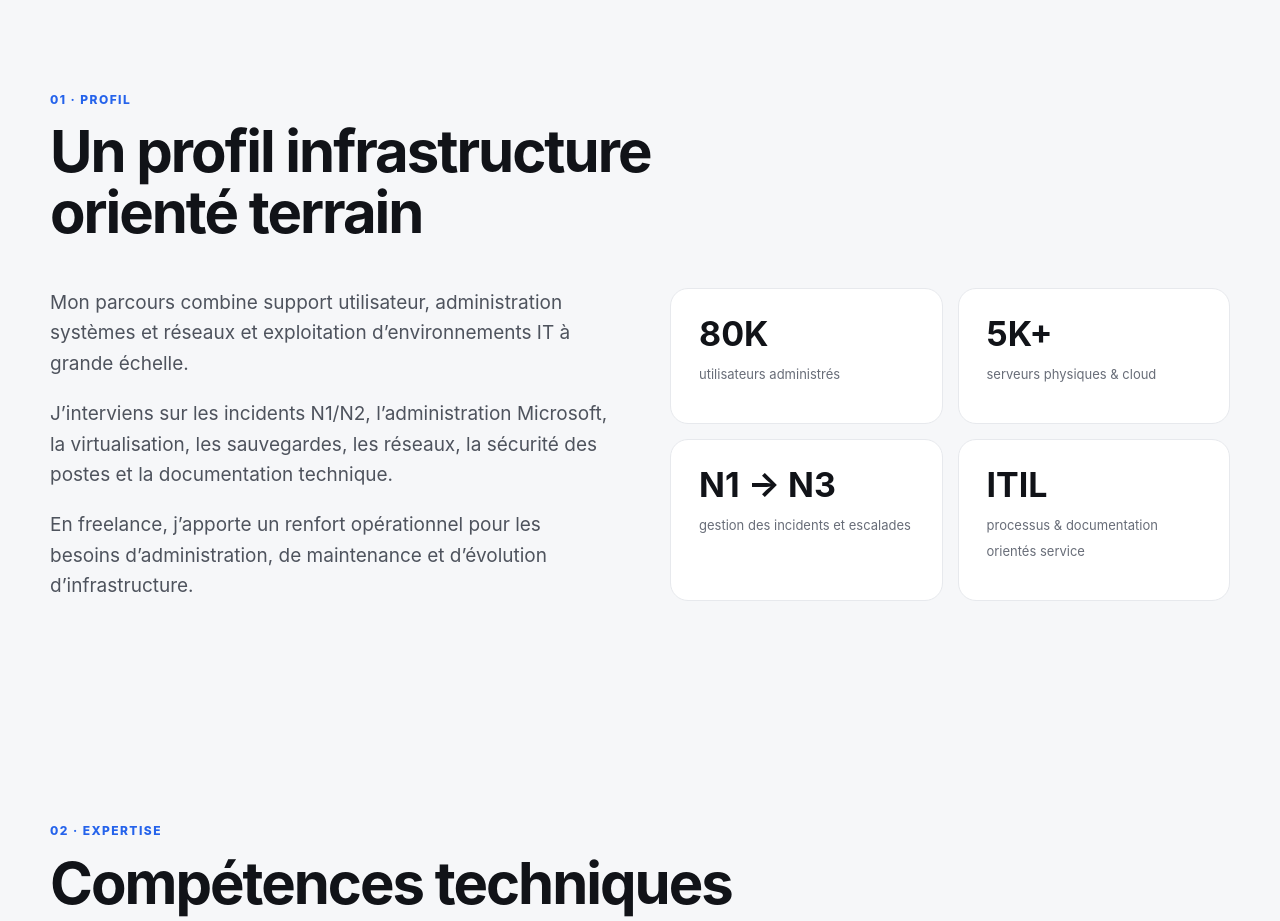
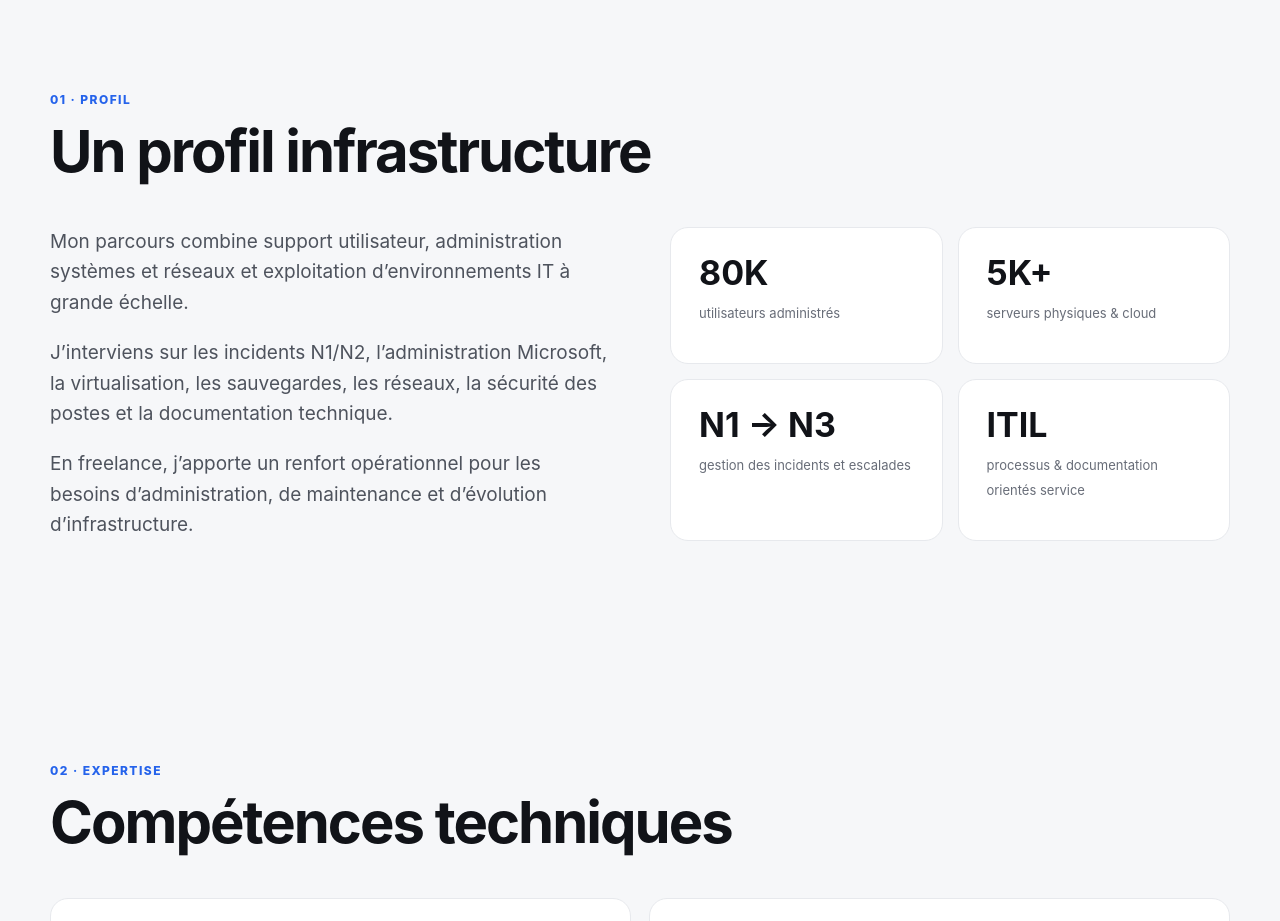
Before and after one commit to clementsimier1-art/portfolio-france, a plain HTML site: page index.html in a window 1280 px wide. Shown: the part 820-1741 px from the top of the page. Drawn offline with Linux system fonts and the light colour scheme.

Commit message:
Update index.html

```diff
--- a/index.html
+++ b/index.html
@@ -48,7 +48,7 @@ footer{padding:35px 0;border-top:1px solid var(--light);color:var(--grey);font-s
 <div class="reveal"><div class="eyebrow">Freelance IT · Montpellier · Nîmes</div><h1>Administrateur <span>systèmes & réseaux</span></h1><p class="hero-description">J’accompagne les entreprises dans l’administration, la maintenance et l’évolution de leurs infrastructures informatiques.</p><div class="hero-buttons"><a href="#contact" class="btn btn-primary">Me contacter →</a><a href="./CV_Clement_Simier_Admin_Systemes_Reseaux.pdf" class="btn btn-secondary" target="_blank">Télécharger mon CV ↗</a><a href="#experience" class="btn btn-secondary">Voir mon parcours</a></div><div class="availability"><span class="availability-dot"></span>Disponible pour de nouvelles missions</div></div>
 <div class="price-card reveal"><img src="./photo.jpg" alt="Clément Simier — Administrateur systèmes et réseaux" class="price-photo"><div class="price-label">TJM À partir de</div><div class="price">400 € <span>HT / jour</span></div><p class="price-description">TJM indicatif pour des missions d’administration systèmes et réseaux, infrastructure, support avancé ou renfort IT.</p><div class="location-card"><strong>📍 Montpellier · Nîmes</strong><p>Hérault · Gard<br>Sur site · Hybride · À distance</p></div></div>
 </div></div></section>
-<section id="profil"><div class="container"><div class="section-number">01 · PROFIL</div><h2 class="section-title">Un profil infrastructure orienté terrain</h2><div class="profile-grid"><div class="profile-text reveal"><p>Mon parcours combine support utilisateur, administration systèmes et réseaux et exploitation d’environnements IT à grande échelle.</p><p>J’interviens sur les incidents N1/N2, l’administration Microsoft, la virtualisation, les sauvegardes, les réseaux, la sécurité des postes et la documentation technique.</p><p>En freelance, j’apporte un renfort opérationnel pour les besoins d’administration, de maintenance et d’évolution d’infrastructure.</p></div><div class="stats reveal"><div class="stat"><strong>80K</strong><span>utilisateurs administrés</span></div><div class="stat"><strong>5K+</strong><span>serveurs physiques & cloud</span></div><div class="stat"><strong>N1 → N3</strong><span>gestion des incidents et escalades</span></div><div class="stat"><strong>ITIL</strong><span>processus & documentation orientés service</span></div></div></div></div></section>
+<section id="profil"><div class="container"><div class="section-number">01 · PROFIL</div><h2 class="section-title">Un profil infrastructure</h2><div class="profile-grid"><div class="profile-text reveal"><p>Mon parcours combine support utilisateur, administration systèmes et réseaux et exploitation d’environnements IT à grande échelle.</p><p>J’interviens sur les incidents N1/N2, l’administration Microsoft, la virtualisation, les sauvegardes, les réseaux, la sécurité des postes et la documentation technique.</p><p>En freelance, j’apporte un renfort opérationnel pour les besoins d’administration, de maintenance et d’évolution d’infrastructure.</p></div><div class="stats reveal"><div class="stat"><strong>80K</strong><span>utilisateurs administrés</span></div><div class="stat"><strong>5K+</strong><span>serveurs physiques & cloud</span></div><div class="stat"><strong>N1 → N3</strong><span>gestion des incidents et escalades</span></div><div class="stat"><strong>ITIL</strong><span>processus & documentation orientés service</span></div></div></div></div></section>
 <section id="competences"><div class="container"><div class="section-number">02 · EXPERTISE</div><h2 class="section-title">Compétences techniques</h2><div class="skills-grid">
 <article class="skill reveal"><div class="skill-number">01</div><h3>Systèmes & Microsoft</h3><p>Administration de postes, serveurs et services Microsoft.</p><div class="tags"><span class="tag">Windows Server</span><span class="tag">Active Directory</span><span class="tag">Exchange</span><span class="tag">Microsoft 365</span><span class="tag">Entra ID</span><span class="tag">PowerShell</span></div></article>
 <article class="skill reveal"><div class="skill-number">02</div><h3>Virtualisation & Cloud</h3><p>Déploiement, configuration et exploitation d’environnements virtualisés.</p><div class="tags"><span class="tag">VMware</span><span class="tag">Hyper-V</span><span class="tag">Azure</span><span class="tag">Azure VM</span></div></article>
```
